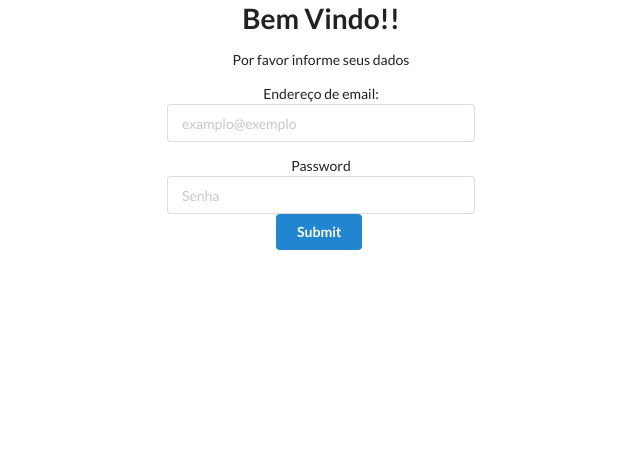
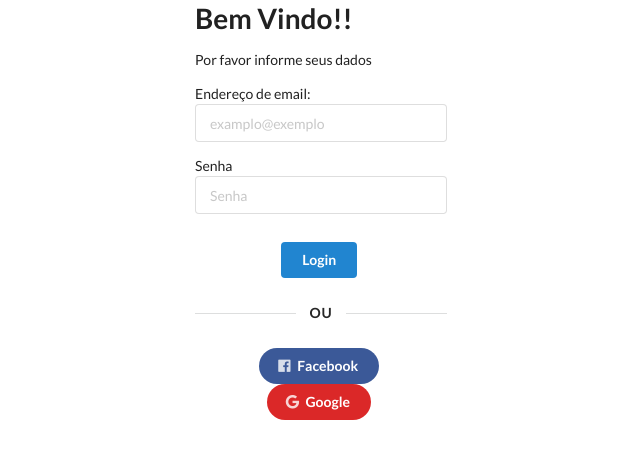
Before and after one commit to asilvasaraiva/urso-fe, a React (Create React App) app in the folder web/: page /messages in a window 1280 px wide. Shown: the top 458 px of the page, without its empty margins (319-959 px from the left). Built offline with nearby package versions, Linux system fonts and the light colour scheme.

Commit message:
Adicao de spinner ao carregar mensagens e melhor estilizacao do login

```diff
--- a/web/src/components/login/Login.js
+++ b/web/src/components/login/Login.js
@@ -18,7 +18,7 @@ async function loginUser(credentials, setErroActive, setErroConexao) {
                     console.log("usuário ou senha inválido");
                     setErroActive(true);
                 }
-            }else{
+            } else {
                 console.log("Falha de conexão com o servidor, tente novamente em instantes");
                 setErroConexao(true);
             }
@@ -67,15 +67,13 @@ export default function Login({ setToken }) {
         setErroConexao(false);
     }
     return (
-        <div className="ui one column stackable center aligned page grid">
-            <div className="column six wide">
-
+        <div className="ui one column stackable centered page grid">
+            <div className="column five wide">
                 <div className="ui form">
                     <h1>Bem Vindo!!</h1>
                     <p>Por favor informe seus dados</p>
                     <form onSubmit={handleSubmit}>
-                        <div>
-
+                        <div >
                             <label>
                                 Endereço de email:
                             </label>
@@ -87,7 +85,7 @@ export default function Login({ setToken }) {
                                     onFocus={() => changePermission()} />
                             </div>
                             <label>
-                                Password
+                                Senha
                                 <div className={`field ${erroActive ? 'error' : ''}`}>
                                     <input type="password" onChange={e => setPassword(e.target.value)} placeholder="Senha" />
                                 </div>
@@ -96,8 +94,25 @@ export default function Login({ setToken }) {
                             {isAdmin && <div><p>Conta informada não é um adminstrador</p></div>}
                             {erroConexao && <div><p>Falha de conexão com o servidor, tente novamente em instantes</p></div>}
                         </div>
-                        <button className="ui button primary" type="submit">Submit</button>
+                        <div className="ui center aligned basic segment">
+                            <button className="ui button primary" type="submit">Login</button>
+                        </div>
                     </form>
+
+                    <div class="ui horizontal divider">
+                        Ou
+                    </div>
+                    <div className="ui center aligned basic segment">
+                        <button class="ui circular facebook button">
+                            <i class="facebook icon"></i>
+                            Facebook
+                        </button>
+                        <button class="ui circular google negative button">
+                            <i class="google  icon"></i>
+                            Google
+                        </button>
+                    </div>
+
                 </div>
             </div>
         </div>
--- a/web/src/components/messages/messageList.js
+++ b/web/src/components/messages/messageList.js
@@ -1,6 +1,7 @@
 import React, { useState, useEffect} from 'react';
 import AxiosRequest from '../AxiosRequest';
 import {retrieveToken} from '../Utils';
+import Spinner from '../Spinner';
 
 
 const MessagesLists = (props) => {
@@ -44,7 +45,7 @@ const MessagesLists = (props) => {
 
 
         if(messages===null){
-            return
+            return <Spinner/>
         }
 
     return (
```
